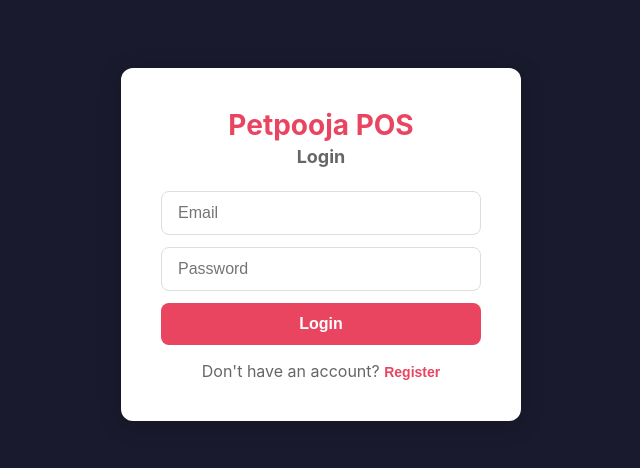
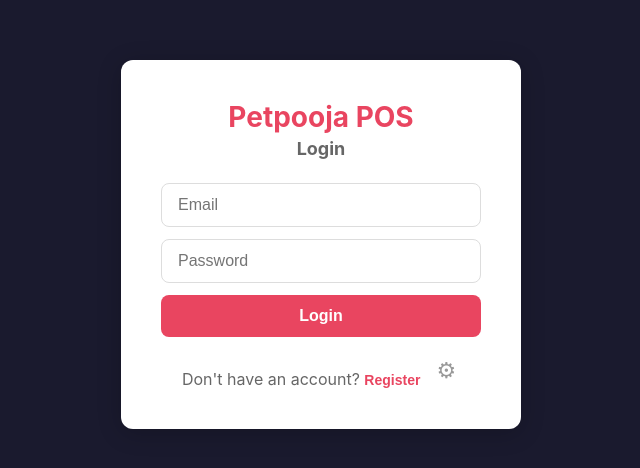
Before and after one commit to tmahajan90/billing-solution, a React (Vite) app: page /#/login in a window 1280 px wide. Shown: the part 156-624 px from the top of the page, without its empty margins (319-959 px from the left). Built offline with nearby package versions, Linux system fonts and the light colour scheme; no server answers.

Commit message:
Add runtime configurable backend URL with settings UI on login page

```diff
--- a/electron/main.cjs
+++ b/electron/main.cjs
@@ -20,7 +20,7 @@ function createWindow() {
   });
 
   const startUrl = app.isPackaged
-    ? `file://${path.resolve(__dirname, "dist", "index.html")}`
+    ? `file://${path.sep}${path.join(__dirname, "dist", "index.html")}`
     : "http://localhost:5173";
 
   mainWindow.loadURL(startUrl);
--- a/package.json
+++ b/package.json
@@ -1,7 +1,7 @@
 {
   "name": "petpooja-pos",
   "private": false,
-  "version": "1.0.1",
+  "version": "1.0.2",
   "description": "Petpooja POS - Offline-first Point of Sale Desktop App",
   "main": "electron/main.cjs",
   "type": "module",
@@ -10,7 +10,7 @@
     "build": "vite build",
     "lint": "eslint .",
     "preview": "vite preview",
-    "electron:dev": "vite build && electron .",
+    "electron:start": "electron .",
     "electron:build": "vite build && electron-builder",
     "electron:build:mac": "vite build && electron-builder --mac",
     "electron:build:win": "vite build && electron-builder --win",
--- a/src/pages/LoginPage.jsx
+++ b/src/pages/LoginPage.jsx
@@ -1,17 +1,26 @@
 import { useState } from "react";
 import { useAuth } from "../context/AuthContext";
+import api from "../services/api";
 
 export default function LoginPage() {
   const { login, register } = useAuth();
   const [isRegister, setIsRegister] = useState(false);
   const [loading, setLoading] = useState(false);
   const [error, setError] = useState("");
+  const [showSettings, setShowSettings] = useState(false);
+  const [apiUrl, setApiUrl] = useState(localStorage.getItem("api_url") || import.meta.env.VITE_API_URL || "http://localhost:3000");
   const [form, setForm] = useState({
     name: "",
     email: "",
     password: "",
     restaurant_name: "",
   });
+
+  const handleSaveUrl = () => {
+    const trimmed = apiUrl.replace(/\/+$/, "");
+    api.setBaseUrl(trimmed);
+    setShowSettings(false);
+  };
 
   const handleSubmit = async (e) => {
     e.preventDefault();
@@ -40,6 +49,18 @@ export default function LoginPage() {
 
         {error && <div style={styles.error}>{error}</div>}
 
+        {showSettings && (
+          <div style={styles.settingsBox}>
+            <label style={styles.settingsLabel}>Backend Server URL</label>
+            <input style={styles.input} placeholder="https://xxxx.ngrok-free.app" value={apiUrl} onChange={(e) => setApiUrl(e.target.value)} />
+            <div style={styles.settingsActions}>
+              <button style={styles.saveBtn} type="button" onClick={handleSaveUrl}>Save</button>
+              <button style={styles.cancelBtn} type="button" onClick={() => setShowSettings(false)}>Cancel</button>
+            </div>
+            <p style={styles.hint}>Current: {api.baseUrl}</p>
+          </div>
+        )}
+
         <form onSubmit={handleSubmit} style={styles.form}>
           {isRegister && (
             <>
@@ -55,12 +76,17 @@ export default function LoginPage() {
           </button>
         </form>
 
-        <p style={styles.toggle}>
-          {isRegister ? "Already have an account?" : "Don't have an account?"}{" "}
-          <button style={styles.link} onClick={() => setIsRegister(!isRegister)}>
-            {isRegister ? "Login" : "Register"}
+        <div style={styles.footerRow}>
+          <p style={styles.toggle}>
+            {isRegister ? "Already have an account?" : "Don't have an account?"}{" "}
+            <button style={styles.link} onClick={() => setIsRegister(!isRegister)}>
+              {isRegister ? "Login" : "Register"}
+            </button>
+          </p>
+          <button style={styles.gearBtn} type="button" onClick={() => setShowSettings(!showSettings)} title="Server Settings">
+            &#9881;
           </button>
-        </p>
+        </div>
       </div>
     </div>
   );
@@ -77,4 +103,12 @@ const styles = {
   error: { background: "#fee", color: "#c00", padding: 10, borderRadius: 8, marginBottom: 12, textAlign: "center" },
   toggle: { textAlign: "center", marginTop: 16, color: "#666" },
   link: { background: "none", border: "none", color: "#e94560", cursor: "pointer", fontWeight: 600, fontSize: 14 },
+  footerRow: { display: "flex", justifyContent: "center", alignItems: "center", gap: 12, marginTop: 16 },
+  gearBtn: { background: "none", border: "none", fontSize: 22, cursor: "pointer", color: "#999", padding: 4, lineHeight: 1 },
+  settingsBox: { background: "#f9f9f9", borderRadius: 8, padding: 16, marginBottom: 16, display: "flex", flexDirection: "column", gap: 8 },
+  settingsLabel: { fontWeight: 600, fontSize: 14, color: "#333" },
+  settingsActions: { display: "flex", gap: 8 },
+  saveBtn: { padding: "6px 16px", borderRadius: 6, border: "none", background: "#e94560", color: "#fff", cursor: "pointer", fontSize: 13, fontWeight: 600 },
+  cancelBtn: { padding: "6px 16px", borderRadius: 6, border: "1px solid #ddd", background: "#fff", color: "#666", cursor: "pointer", fontSize: 13 },
+  hint: { fontSize: 11, color: "#999", margin: 0 },
 };
--- a/src/services/api.js
+++ b/src/services/api.js
@@ -1,8 +1,13 @@
-const API_BASE = import.meta.env.VITE_API_URL || "http://localhost:3000";
+const DEFAULT_API_URL = import.meta.env.VITE_API_URL || "http://localhost:3000";
 
 class ApiClient {
   constructor() {
-    this.baseUrl = API_BASE;
+    this.baseUrl = localStorage.getItem("api_url") || DEFAULT_API_URL;
+  }
+
+  setBaseUrl(url) {
+    this.baseUrl = url;
+    localStorage.setItem("api_url", url);
   }
 
   getToken() {
```
